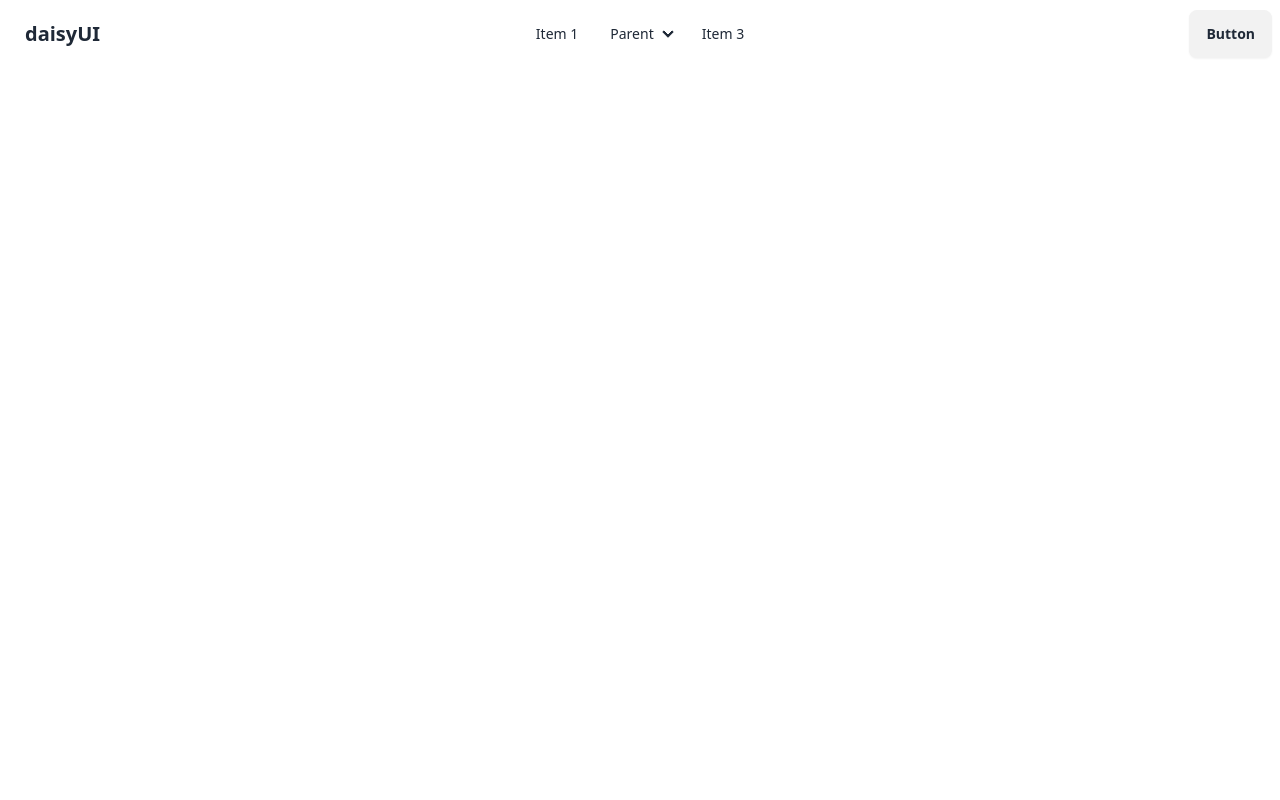
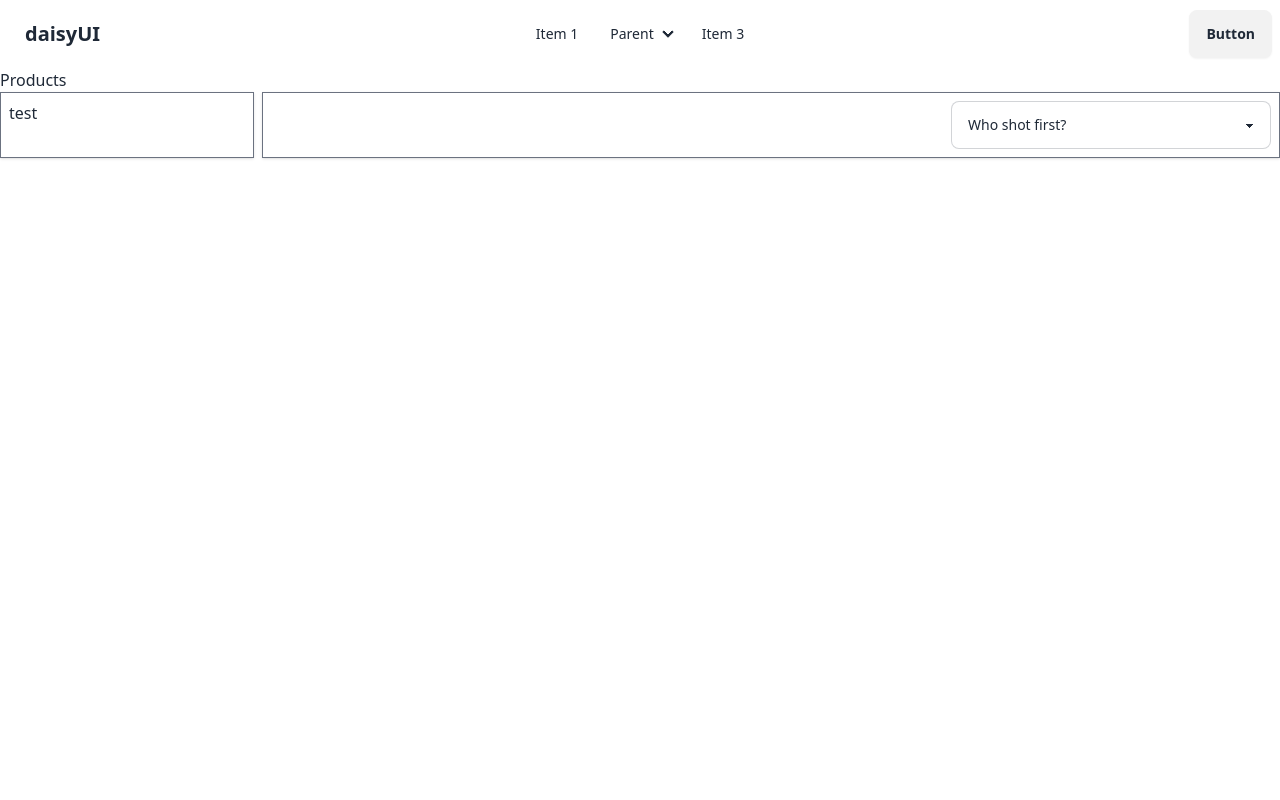
Before and after one commit to rjspyk5/products-hub-client, a React (Vite) app: page / in a window 1280 px wide. Shown: the top 800 px of the page. Built offline with nearby package versions, Linux system fonts and the light colour scheme.

Commit message:
products component create

```diff
--- /dev/null
+++ b/src/Pages/Products/ProdcutCard/ProdcutCard.jsx
@@ -0,0 +1,3 @@
+export const ProdcutCard = () => {
+  return <div>ProdcutCard</div>;
+};
--- /dev/null
+++ b/src/Pages/Products/Products.jsx
@@ -0,0 +1,24 @@
+export const Products = () => {
+  return (
+    <div>
+      <h1>Products</h1>
+
+      <div className="flex space-x-2">
+        <div className="w-1/5 border border-gray-500 shadow p-2">
+          <h1>test</h1>
+        </div>
+        <div className="w-4/5 ">
+          <div className="border border-gray-500 shadow p-2 flex justify-end">
+            <select className="select select-bordered w-full max-w-xs">
+              <option disabled selected>
+                Who shot first?
+              </option>
+              <option>Han Solo</option>
+              <option>Greedo</option>
+            </select>
+          </div>
+        </div>
+      </div>
+    </div>
+  );
+};
--- a/src/Routing/Routes.jsx
+++ b/src/Routing/Routes.jsx
@@ -1,4 +1,16 @@
 import { createBrowserRouter } from "react-router-dom";
 import { Root } from "../layout/Root";
+import { Products } from "../Pages/Products/Products";
 
-export const Routes = createBrowserRouter([{ path: "/", element: <Root /> }]);
+export const Routes = createBrowserRouter([
+  {
+    path: "/",
+    element: <Root />,
+    children: [
+      {
+        path: "/",
+        element: <Products />,
+      },
+    ],
+  },
+]);
```
